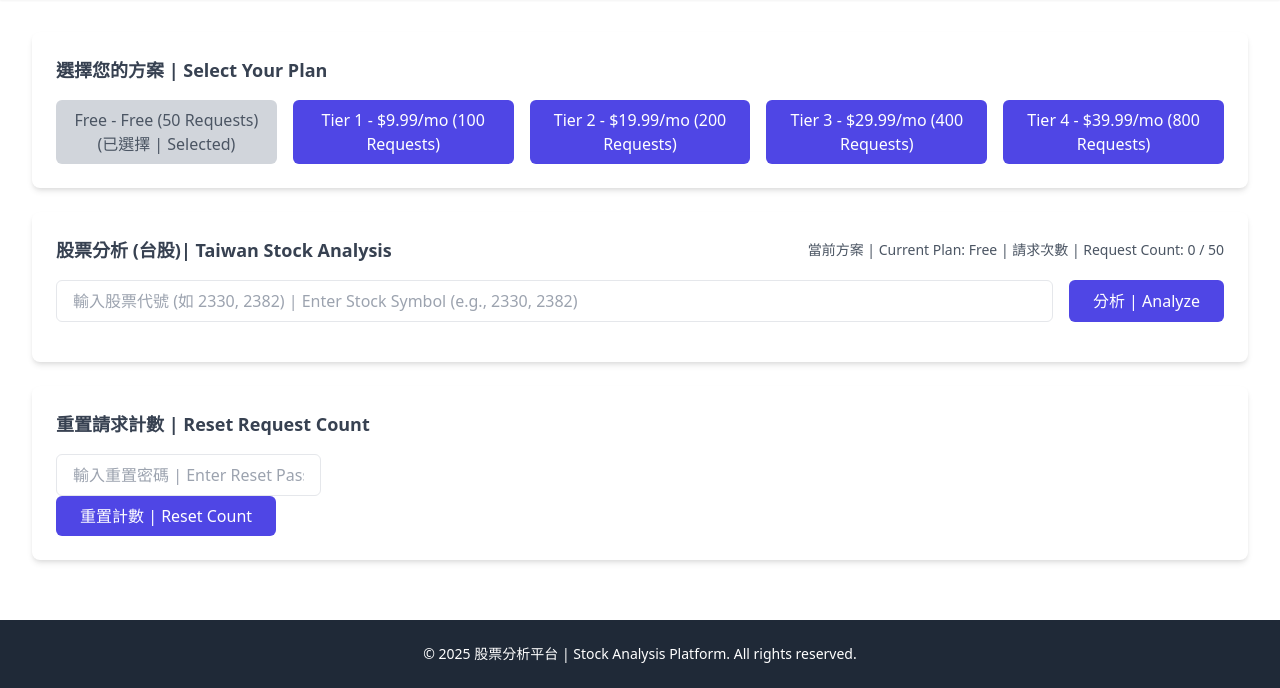
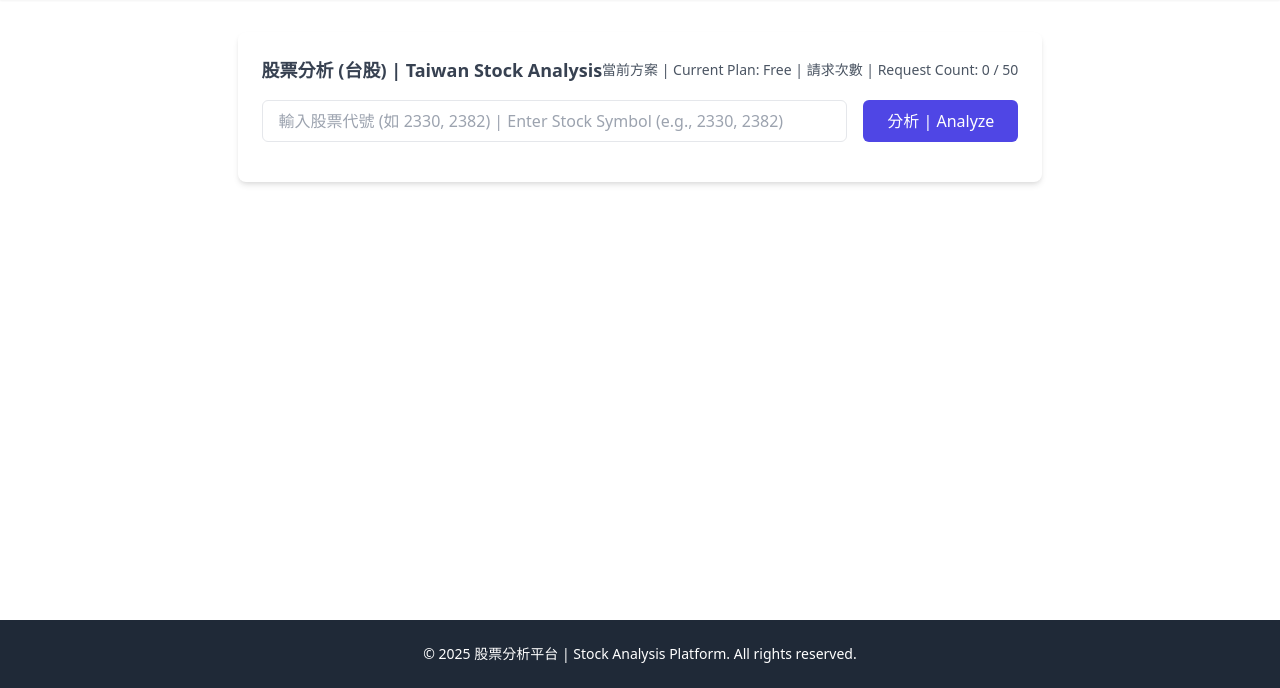
Before and after one commit to shiue2000/market-pulse-vibe-tw, a Flask app: page / in a window 1280 px wide. Shown: the part 112-800 px from the top of the page. Run offline with Flask 3, Linux system fonts and the light colour scheme; some libraries are stand-ins or nearby versions.

Commit message:
Update index.html

```diff
--- a/templates/index.html
+++ b/templates/index.html
@@ -3,10 +3,11 @@
 <head>
     <meta charset="UTF-8" />
     <meta name="viewport" content="width=device-width, initial-scale=1.0" />
-    <title>📊 股票分析平台 (台股)| Taiwan Stock Analysis Platform</title>
+    <title>📊 股票分析平台 (台股) | Taiwan Stock Analysis Platform</title>
     <script src="https://js.stripe.com/v3/"></script>
     <link href="https://fonts.googleapis.com/css2?family=Inter:wght@400;500;600;700&display=swap" rel="stylesheet">
     <link href="https://cdn.jsdelivr.net/npm/tailwindcss@2.2.19/dist/tailwind.min.css" rel="stylesheet">
+    <script src="https://cdn.plot.ly/plotly-latest.min.js"></script>
 </head>
 <body class="bg-gradient-to-r from-teal-500 to-pink-400 font-inter text-gray-900 antialiased min-h-screen flex flex-col">
     <header class="bg-indigo-600 shadow-sm">
@@ -19,31 +20,8 @@
     </header>
     <main class="flex-grow max-w-7xl mx-auto px-4 sm:px-6 lg:px-8 py-8">
         <section class="bg-white rounded-lg shadow-md p-6 mb-6">
-            <h2 class="text-lg font-semibold text-gray-700 mb-4">選擇您的方案 | Select Your Plan</h2>
-            <div class="grid grid-cols-1 sm:grid-cols-2 lg:grid-cols-5 gap-4">
-                {% for tier in tiers %}
-                <div class="tier-btn">
-                    {% if current_tier_name == tier.name %}
-                    <button type="button" disabled
-                            class="w-full bg-gray-300 text-gray-600 px-4 py-2 rounded-md cursor-not-allowed text-center">
-                        {{ tier.name }} {% if tier.price > 0 %}- ${{ tier.price }}/mo{% else %}- Free{% endif %} ({{ tier.limit }} Requests) (已選擇 | Selected)
-                    </button>
-                    {% else %}
-                    <form class="tierForm" method="POST" action="/create-checkout-session">
-                        <input type="hidden" name="tier" value="{{ tier.name }}">
-                        <button type="submit"
-                                class="w-full bg-indigo-600 text-white px-4 py-2 rounded-md hover:bg-indigo-700 transition duration-200 text-center">
-                            {{ tier.name }} {% if tier.price > 0 %}- ${{ tier.price }}/mo{% else %}- Free{% endif %} ({{ tier.limit }} Requests)
-                        </button>
-                    </form>
-                    {% endif %}
-                </div>
-                {% endfor %}
-            </div>
-        </section>
-        <section class="bg-white rounded-lg shadow-md p-6 mb-6">
             <div class="flex items-center justify-between mb-4">
-                <h2 class="text-lg font-semibold text-gray-700">股票分析 (台股)| Taiwan Stock Analysis</h2>
+                <h2 class="text-lg font-semibold text-gray-700">股票分析 (台股) | Taiwan Stock Analysis</h2>
                 <span class="text-sm text-gray-600">
                     當前方案 | Current Plan: {{ current_tier_name | default('Free') }} | 請求次數 | Request Count: {{ request_count | default(0) }} / {{ current_limit | default(50) }}
                 </span>
@@ -71,6 +49,10 @@
         {% endif %}
         {% if result.symbol %}
         <section class="bg-white rounded-lg shadow-md p-6 mb-6">
+            <h3 class="text-lg font-semibold text-gray-700 mb-4">📊 價格走勢圖 | Price Trend Chart</h3>
+            {{ result.plot_html | safe }}
+        </section>
+        <section class="bg-white rounded-lg shadow-md p-6 mb-6">
             <h3 class="text-lg font-semibold text-gray-700 mb-4">🤖 AI 技術分析與投資建議 | AI Technical Analysis & Recommendations</h3>
             <div class="border-l-4 border-teal-500 p-4 bg-gray-50 rounded-md space-y-6">
                 <div>
@@ -78,9 +60,8 @@
                     <p class="text-sm text-gray-600">
                         <span class="font-semibold">股票代號 | Stock Symbol:</span> {{ result.symbol }}<br>
                         <span class="font-semibold">公司名稱 | Company Name:</span> {{ result.profile.name | default('N/A') }}<br>
-                        <span class="font-semibold">產業分類 | Industry:</span> {{ result.industry_zh }} ({{ result.industry_en }})<br>
-                        <span class="font-semibold">貨幣 | Currency:</span> {{ result.currency }}<br>
-                        <span class="font-semibold">目前價格 | Current Price:</span> {{ result.quote.current_price | default('N/A') }} {{ result.currency }}<br>
+                        <span class="font-semibold">產業分類 | Industry:</span> {{ result.industry_zh | default('未知') }} ({{ result.industry_en | default('Unknown') }})<br>
+                        <span class="font-semibold">目前價格 | Current Price:</span> {{ result.quote.current_price | default('N/A') }} TWD<br>
                         <span class="font-semibold">當日變化 | Daily Change:</span>
                         {% if result.quote.daily_change is defined and result.quote.daily_change is not none %}
                             {% if result.quote.daily_change > 0 %}
@@ -94,22 +75,14 @@
                         <span class="font-semibold">交易量 | Volume:</span> {{ result.quote.volume | default('N/A') | int }}
                     </p>
                 </div>
-                {% if result.is_taiwan %}
-                <div>
-                    <h4 class="text-base font-medium text-gray-800">最佳四點信號 | Best Four Point Signal</h4>
-                    <p class="text-sm text-gray-600">
-                        {{ result.bfp_signal | default('無明確信號 | No clear signal') }}
-                    </p>
-                </div>
-                {% endif %}
                 <div>
                     <h4 class="text-base font-medium text-gray-800">技術指標 | Technical Indicators</h4>
                     <p class="text-sm text-gray-600">
-                        <span class="font-semibold">50日移動平均線 | 50-Day MA:</span> {{ result.technical.ma50 | default('N/A') }} {{ result.currency }}<br>
+                        <span class="font-semibold">50日移動平均線 | 50-Day MA:</span> {{ result.technical.ma50 | default('N/A') }} TWD<br>
                         <span class="font-semibold">相對強弱指數 | RSI:</span> {{ result.technical.rsi | default('N/A') }}<br>
                         <span class="font-semibold">MACD:</span> {{ result.technical.macd | default('N/A') }}<br>
-                        <span class="font-semibold">支撐位 | Support Level:</span> {{ result.technical.support | default('N/A') }} {{ result.currency }}<br>
-                        <span class="font-semibold">阻力位 | Resistance Level:</span> {{ result.technical.resistance | default('N/A') }} {{ result.currency }}<br>
+                        <span class="font-semibold">支撐位 | Support Level:</span> {{ result.technical.support | default('N/A') }} TWD<br>
+                        <span class="font-semibold">阻力位 | Resistance Level:</span> {{ result.technical.resistance | default('N/A') }} TWD<br>
                         <span class="font-semibold">交易量 | Volume:</span> {{ result.technical.volume | default('N/A') | int }}
                     </p>
                 </div>
@@ -186,19 +159,42 @@
             <div class="space-y-4">
                 {% for item in result.news %}
                 <div class="border-b border-gray-200 pb-2">
-                    <p class="text-sm font-medium text-gray-800">{{ item.headline | default('N/A') }}</p>
-                    <p class="text-xs text-gray-600">{{ item.datetime | default('未知時間 | Unknown time') }}</p>
+                    <p class="text-sm font-medium text-gray-800">{{ item.title | default('N/A') }}</p>
+                    <p class="text-xs text-gray-600">Source: {{ item.source | default('Unknown') }} | Published: {{ item.published_at | default('Unknown time') }}</p>
                     <a href="{{ item.url | default('#') }}" target="_blank" class="text-sm text-indigo-600 hover:underline">查看詳情 | View Details</a>
                 </div>
                 {% endfor %}
             </div>
         </section>
+        {% else %}
+        <section class="bg-white rounded-lg shadow-md p-6 mb-6">
+            <h3 class="text-lg font-semibold text-gray-700 mb-4">📰 近期新聞 | Recent News</h3>
+            <p class="text-sm text-gray-600">無相關新聞 | No related news available</p>
+        </section>
         {% endif %}
         <section class="bg-white rounded-lg shadow-md p-6 mb-6">
-            <h3 class="text-lg font-semibold text-gray-700 mb-4">📊 價格走勢圖 | Price Trend Chart</h3>
-            {{ result.plot_html | safe }}
+            <h2 class="text-lg font-semibold text-gray-700 mb-4">選擇您的方案 | Select Your Plan</h2>
+            <div class="grid grid-cols-1 sm:grid-cols-2 lg:grid-cols-5 gap-4">
+                {% for tier in tiers %}
+                <div class="tier-btn">
+                    {% if current_tier_name == tier.name %}
+                    <button type="button" disabled
+                            class="w-full bg-gray-300 text-gray-600 px-4 py-2 rounded-md cursor-not-allowed text-center">
+                        {{ tier.name }} {% if tier.price > 0 %}- ${{ tier.price }}/mo{% else %}- Free{% endif %} ({{ tier.limit }} Requests) (已選擇 | Selected)
+                    </button>
+                    {% else %}
+                    <form class="tierForm" method="POST" action="/create-checkout-session">
+                        <input type="hidden" name="tier" value="{{ tier.name }}">
+                        <button type="submit"
+                                class="w-full bg-indigo-600 text-white px-4 py-2 rounded-md hover:bg-indigo-700 transition duration-200 text-center">
+                            {{ tier.name }} {% if tier.price > 0 %}- ${{ tier.price }}/mo{% else %}- Free{% endif %} ({{ tier.limit }} Requests)
+                        </button>
+                    </form>
+                    {% endif %}
+                </div>
+                {% endfor %}
+            </div>
         </section>
-        {% endif %}
         <section class="bg-white rounded-lg shadow-md p-6 mb-6">
             <h2 class="text-lg font-semibold text-gray-700 mb-4">重置請求計數 | Reset Request Count</h2>
             <form class="reset-form" method="POST" action="/reset" class="flex flex-col sm:flex-row gap-4">
@@ -216,6 +212,7 @@
                 </button>
             </form>
         </section>
+        {% endif %}
     </main>
     <footer class="bg-gray-800 text-white py-6">
         <div class="max-w-7xl mx-auto px-4 sm:px-6 lg:px-8 text-center">
```
